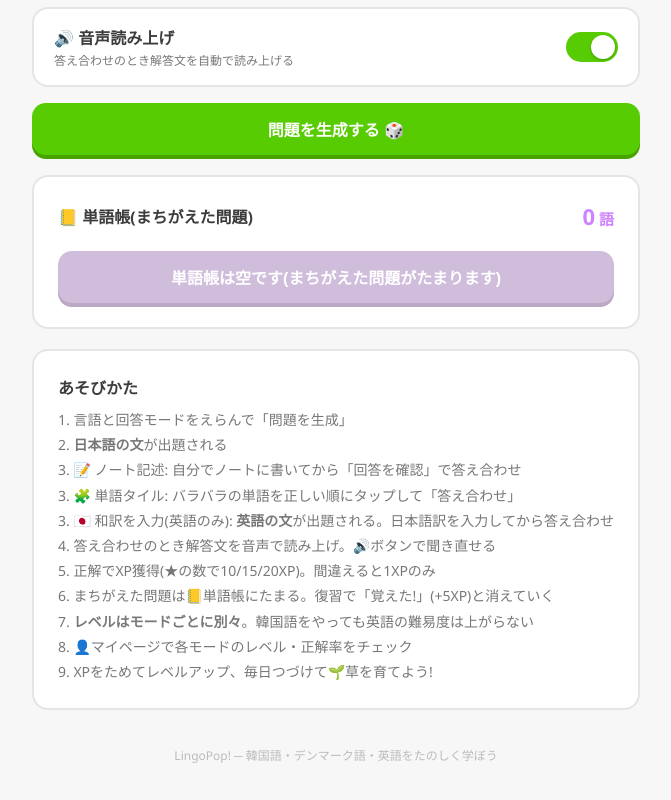
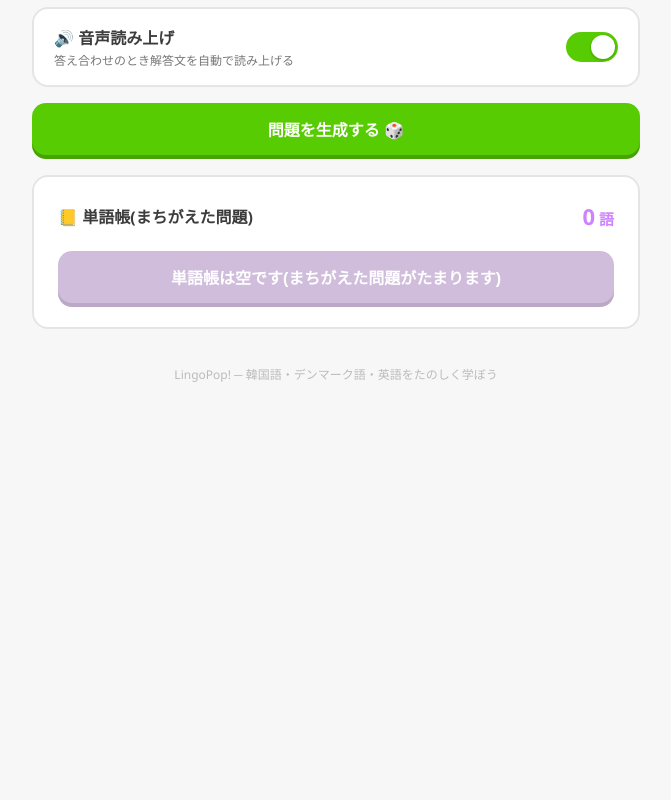
Before and after one commit to YujiTani/learn-languages-app, a plain HTML site: page index.html in a window 1280 px wide. Shown: the part 1264-2064 px from the top of the page, without its empty margins (304-975 px from the left). After the commit the page ends 1683 px from the top, so only its background shows below. Drawn offline with nearby package versions, Linux system fonts and the light colour scheme.

Commit message:
Remove the あそびかた card from the home screen
The how-to screen now covers all of this, and the card was the last thing
on the home screen -- a wall of instructions sitting under the button you
press to start a lesson. Its contents had also gone stale: it still
promised 10/15/20 XP by star rating, which stopped being true when XP
became a flat 15 regardless of difficulty.

Home now ends at the wordbook card, and explanations live in one place.

Co-Authored-By: Claude Opus 5 <noreply@anthropic.com>
Claude-Session: https://claude.ai/code/session_012kFMnaSQg5TF5g4X3BmL1W

```diff
--- a/index.html
+++ b/index.html
@@ -538,23 +538,6 @@
       <div class="wb-langs" id="wbLangs"></div>
       <button class="btn btn-purple" id="reviewBtn" onclick="startReview()">単語帳で復習する 📖</button>
     </div>
-
-    <div class="card" style="margin-top:20px">
-      <div style="font-weight:800; margin-bottom:8px">あそびかた</div>
-      <div style="font-size:14px; color:var(--text-light); line-height:1.8">
-        1. 言語と回答モードをえらんで「問題を生成」<br>
-        2. <b>日本語の文</b>が出題される<br>
-        3. 📝 ノート記述: 自分でノートに書いてから「回答を確認」で答え合わせ<br>
-        3. 🧩 単語タイル: バラバラの単語を正しい順にタップして「答え合わせ」<br>
-        3. 🇯🇵 和訳を入力(英語のみ): <b>英語の文</b>が出題される。日本語訳を入力してから答え合わせ<br>
-        4. 答え合わせのとき解答文を音声で読み上げ。🔊ボタンで聞き直せる<br>
-        5. 正解でXP獲得(★の数で10/15/20XP)。間違えると1XPのみ<br>
-        6. まちがえた問題は📒単語帳にたまる。復習で「覚えた!」(+5XP)と消えていく<br>
-        7. <b>レベルはモードごとに別々</b>。韓国語をやっても英語の難易度は上がらない<br>
-        8. 👤マイページで各モードのレベル・正解率をチェック<br>
-        9. XPをためてレベルアップ、毎日つづけて🌱草を育てよう!
-      </div>
-    </div>
   </div>
 
   <!-- Session screen -->
@@ -854,7 +837,7 @@ function loadBank() {
   return Promise.resolve(window.LINGOPOP_GEN.buildBank());
 }
 
-const APP_VERSION = "1.15.1";
+const APP_VERSION = "1.15.2";
 const QUESTIONS_PER_SESSION = 5;
 const XP_PER_LEVEL = 100;
 const MAX_D = 5;   // 難易度の段数(★1〜★5)。増やすときは DIFFS も伸ばす
```
Also changed, not shown: 1 other file.
